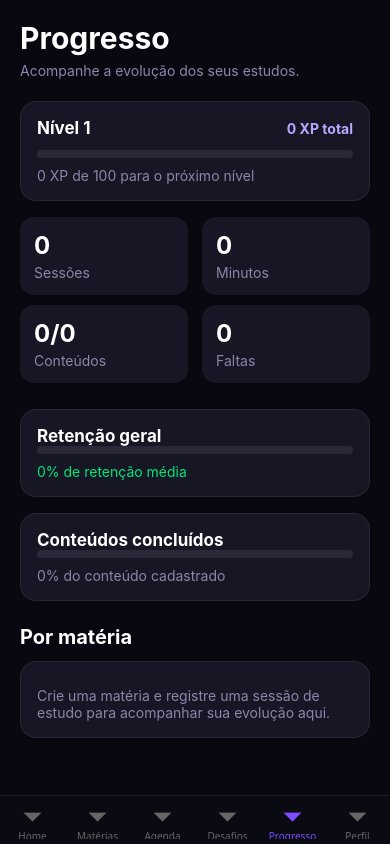
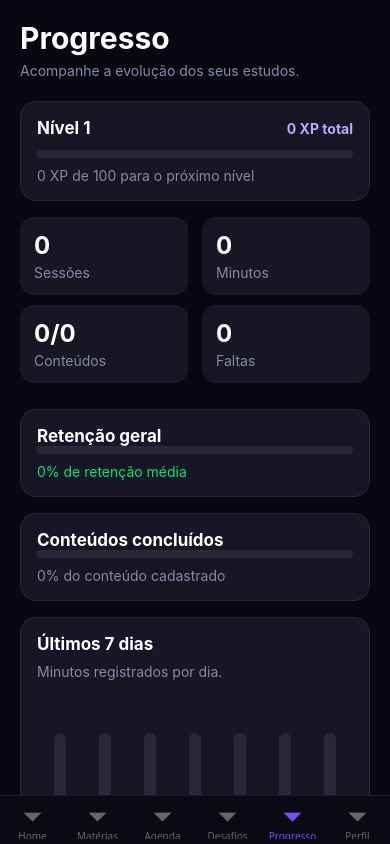
Before and after one commit to Albert12k/mentalist-ai, a React Native app: screen /Progresso in a window 390 px wide. Built offline with nearby package versions, Linux system fonts and the light colour scheme.

Commit message:
feat: enriquece desafios progresso e perfil

```diff
--- a/src/screens/ChallengesScreen.tsx
+++ b/src/screens/ChallengesScreen.tsx
@@ -18,6 +18,9 @@ export default function ChallengesScreen() {
   );
   const claimedChallenges = new Set(profile.claimedChallengeIds);
   const completedChallenges = challenges.filter((challenge) => challenge.current >= challenge.target).length;
+  const nextChallenge = challenges
+    .filter((challenge) => challenge.current < challenge.target)
+    .sort((first, second) => (second.current / second.target) - (first.current / first.target))[0];
 
   return (
     <SafeAreaView style={styles.safeArea}>
@@ -29,6 +32,16 @@ export default function ChallengesScreen() {
           <Text style={styles.summaryTitle}>{completedChallenges}/{challenges.length} desafios concluídos</Text>
           <Text style={styles.summaryDescription}>Bônus resgatados: {profile.bonusXP} XP</Text>
         </View>
+
+        {nextChallenge ? (
+          <View style={styles.highlightCard}>
+            <Text style={styles.highlightLabel}>MAIS PRÓXIMO DE CONCLUIR</Text>
+            <Text style={styles.highlightTitle}>{nextChallenge.title}</Text>
+            <Text style={styles.highlightDescription}>
+              Faltam {Math.max(nextChallenge.target - nextChallenge.current, 0)} para desbloquear +{nextChallenge.rewardXP} XP.
+            </Text>
+          </View>
+        ) : null}
 
         {challenges.map((challenge) => {
           const complete = challenge.current >= challenge.target;
@@ -81,6 +94,10 @@ const styles = {
   summaryCard: { backgroundColor: "#342769", padding: 16, borderRadius: 16, marginBottom: 16 },
   summaryTitle: { color: "white", fontSize: 18, fontWeight: "700" },
   summaryDescription: { color: "#D6CFFF", marginTop: 7 },
+  highlightCard: { backgroundColor: "#172A25", borderWidth: 1, borderColor: "#285F4B", padding: 16, borderRadius: 16, marginBottom: 16 },
+  highlightLabel: { color: "#77D9AC", fontWeight: "800", fontSize: 11, letterSpacing: 0.5 },
+  highlightTitle: { color: "white", fontSize: 18, fontWeight: "700", marginTop: 8 },
+  highlightDescription: { color: "#B8D9C9", marginTop: 6, lineHeight: 20 },
   challengeCard: {
     backgroundColor: "#161625",
     padding: 16,
--- a/src/screens/ProfileScreen.tsx
+++ b/src/screens/ProfileScreen.tsx
@@ -143,6 +143,14 @@ export default function ProfileScreen() {
             {studySessions.length === 0 ? "Registre uma sessão para começar a acompanhar sua rotina." : `Você já registrou ${totalMinutes} minuto(s) de estudo. Continue alimentando suas sessões para tornar as recomendações mais precisas.`}
           </Text>
         </View>
+
+        <View style={styles.achievementCard}>
+          <Text style={styles.cardTitle}>Suas conquistas</Text>
+          <Text style={styles.achievementValue}>{profile.claimedChallengeIds.length} desafios resgatados</Text>
+          <Text style={styles.achievementDescription}>
+            Você já acumulou {profile.bonusXP} XP em recompensas. Continue concluindo desafios para evoluir mais rápido.
+          </Text>
+        </View>
       </ScrollView>
 
       <Modal visible={editing} animationType="slide" onRequestClose={() => setEditing(false)}>
@@ -199,4 +207,7 @@ const styles = {
   saveButtonText: { color: "white", textAlign: "center", fontWeight: "700" },
   cancelButton: { padding: 15, marginTop: 8 },
   cancelButtonText: { color: "#888", textAlign: "center" },
+  achievementCard: { backgroundColor: "#2A2410", borderWidth: 1, borderColor: "#685316", borderRadius: 16, padding: 16, marginTop: 12 },
+  achievementValue: { color: "#FFD54F", fontSize: 20, fontWeight: "700", marginTop: 10 },
+  achievementDescription: { color: "#D8C78E", marginTop: 8, lineHeight: 20 },
 } as const;
--- a/src/screens/ProgressScreen.tsx
+++ b/src/screens/ProgressScreen.tsx
@@ -11,6 +11,29 @@ type SubjectStats = {
   minutes: number;
   completedContents: number;
 };
+
+type WeekDay = { key: string; label: string; minutes: number };
+
+function getLastSevenDays(subjects: Subject[]): WeekDay[] {
+  const formatter = new Intl.DateTimeFormat("pt-BR", { weekday: "short" });
+  const days: WeekDay[] = [];
+
+  for (let index = 6; index >= 0; index -= 1) {
+    const date = new Date();
+    date.setHours(0, 0, 0, 0);
+    date.setDate(date.getDate() - index);
+    const key = date.toISOString().slice(0, 10);
+    const minutes = subjects.reduce((total, subject) => (
+      total + subject.studyHistory
+        .filter((session) => session.date.slice(0, 10) === key)
+        .reduce((sessionTotal, session) => sessionTotal + session.duration, 0)
+    ), 0);
+
+    days.push({ key, label: formatter.format(date).replace(".", ""), minutes });
+  }
+
+  return days;
+}
 
 function getSubjectStats(subject: Subject): SubjectStats {
   return {
@@ -45,6 +68,8 @@ export default function ProgressScreen() {
   const sortedSubjects = subjects
     .slice()
     .sort((first, second) => getSubjectStats(second).minutes - getSubjectStats(first).minutes);
+  const weekDays = getLastSevenDays(subjects);
+  const peakMinutes = Math.max(...weekDays.map((day) => day.minutes), 1);
 
   return (
     <SafeAreaView style={styles.safeArea}>
@@ -82,6 +107,22 @@ export default function ProgressScreen() {
           <Text style={styles.cardTitle}>Conteúdos concluídos</Text>
           <ProgressBar value={contentProgress} color="#00B0FF" />
           <Text style={styles.cardDescription}>{contentProgress}% do conteúdo cadastrado</Text>
+        </View>
+
+        <View style={styles.card}>
+          <Text style={styles.cardTitle}>Últimos 7 dias</Text>
+          <Text style={styles.cardDescription}>Minutos registrados por dia.</Text>
+          <View style={styles.weekChart}>
+            {weekDays.map((day) => (
+              <View key={day.key} style={styles.weekColumn}>
+                <Text style={styles.weekValue}>{day.minutes > 0 ? day.minutes : ""}</Text>
+                <View style={styles.weekBarTrack}>
+                  <View style={[styles.weekBar, { height: `${Math.max((day.minutes / peakMinutes) * 100, day.minutes > 0 ? 8 : 0)}%` }]} />
+                </View>
+                <Text style={styles.weekLabel}>{day.label}</Text>
+              </View>
+            ))}
+          </View>
         </View>
 
         <Text style={styles.sectionTitle}>Por matéria</Text>
@@ -226,4 +267,10 @@ const styles = {
   subjectProgress: {
     marginTop: 12,
   },
+  weekChart: { height: 145, flexDirection: "row", justifyContent: "space-between", alignItems: "flex-end", marginTop: 18 },
+  weekColumn: { flex: 1, height: "100%", alignItems: "center", justifyContent: "flex-end" },
+  weekValue: { color: "#C9BFFF", fontSize: 11, fontWeight: "700", marginBottom: 5 },
+  weekBarTrack: { height: 90, width: 12, borderRadius: 8, backgroundColor: "#29273A", justifyContent: "flex-end", overflow: "hidden" },
+  weekBar: { width: "100%", backgroundColor: "#7C4DFF", borderRadius: 8 },
+  weekLabel: { color: "#8888AA", textTransform: "capitalize", fontSize: 10, marginTop: 8 },
 } as const;
```
